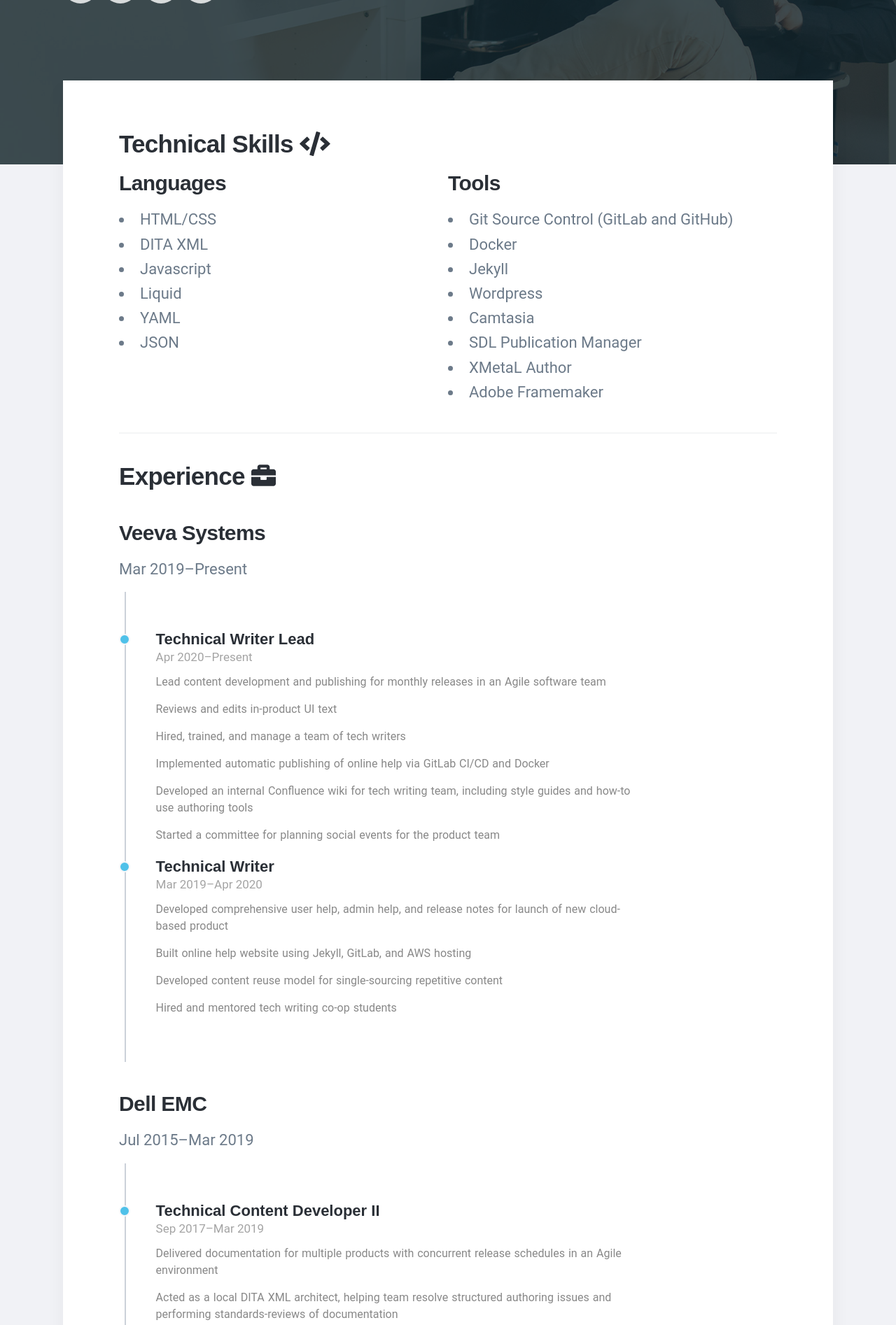
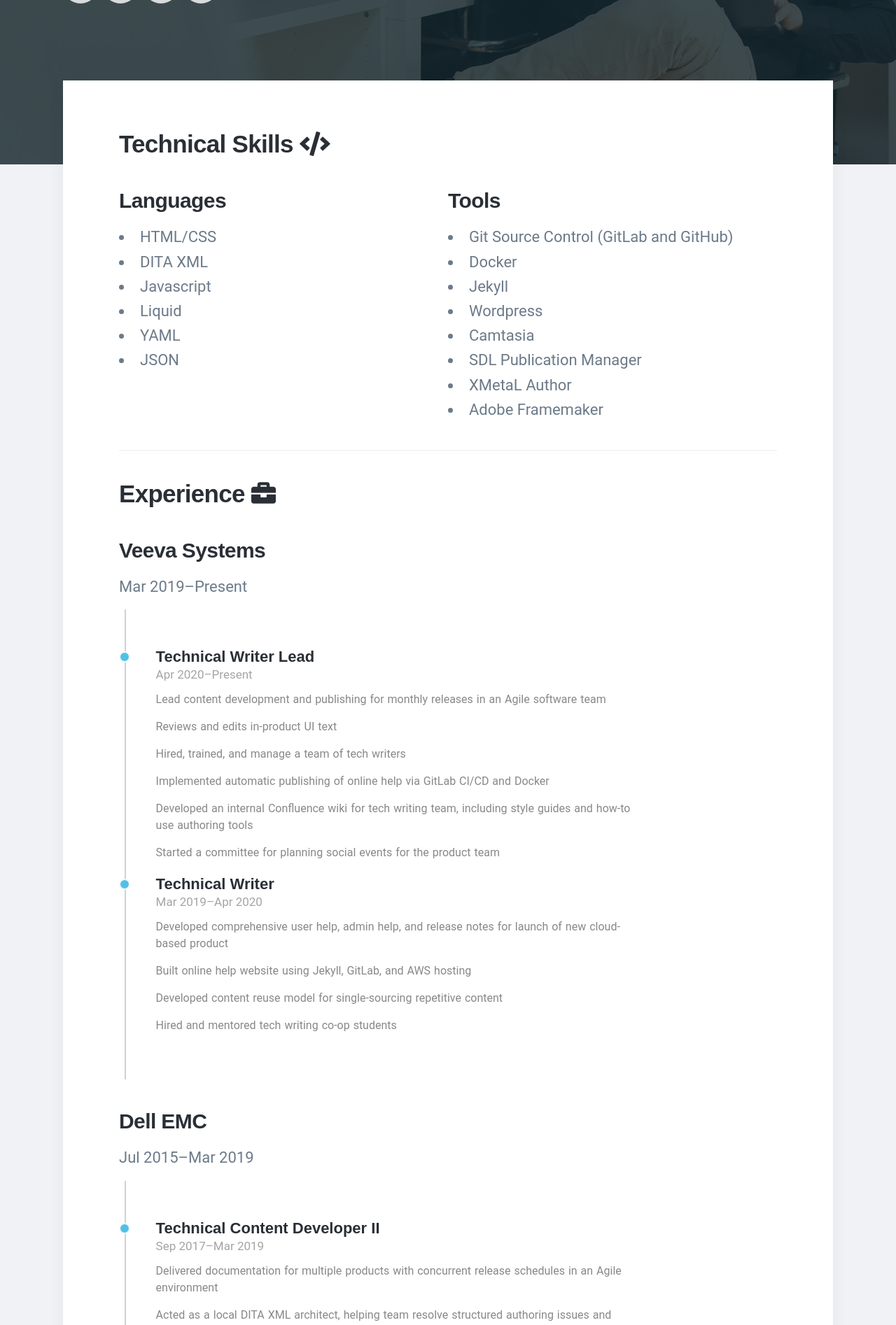
Before and after one commit to emilyrushton/emilyrushton.github.io, a Jekyll site: the page built from index.html, in a window 1280 px wide. Shown: the part 497-2391 px from the top of the page at 70% size. Built offline with Jekyll 4.4.1, drawn with Linux system fonts in a browser that asks for light colours; nearby versions of some CDN libraries; some web fonts are replaced.

Commit message:
Update custom.css

```diff
--- a/css/custom.css
+++ b/css/custom.css
@@ -123,7 +123,7 @@
 
 .row {
   display: flex;
-  margin-top: 15px;
+  margin-top: 40px;
 }
 
 .column {
```
